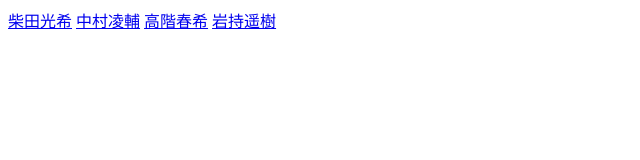
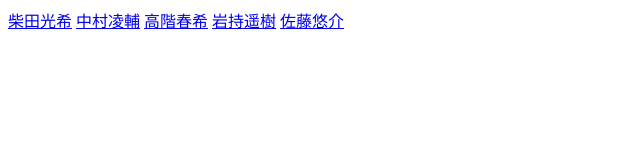
Before and after one commit to shibatamitsuki/team_web_cafe, a plain HTML site: page index.html in a window 1280 px wide. Shown: the whole page, without its empty margins (0-640 px from the left). Drawn offline with Linux system fonts and the light colour scheme.

Commit message:
[modify]index.htmlにSato.htmlのリンクを追加

```diff
--- a/index.html
+++ b/index.html
@@ -11,6 +11,7 @@
     <a href="nakamura.html">中村凌輔</a>
     <a href="takashina.html">高階春希</a>
     <a href="iwamochi.html">岩持遥樹</a>
+    <a href="Sato.html">佐藤悠介</a>
 </body>
 
 </html>
```
